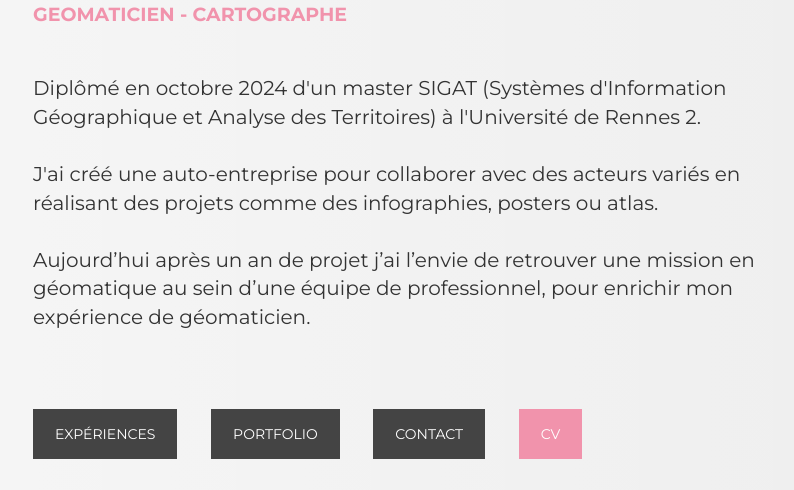
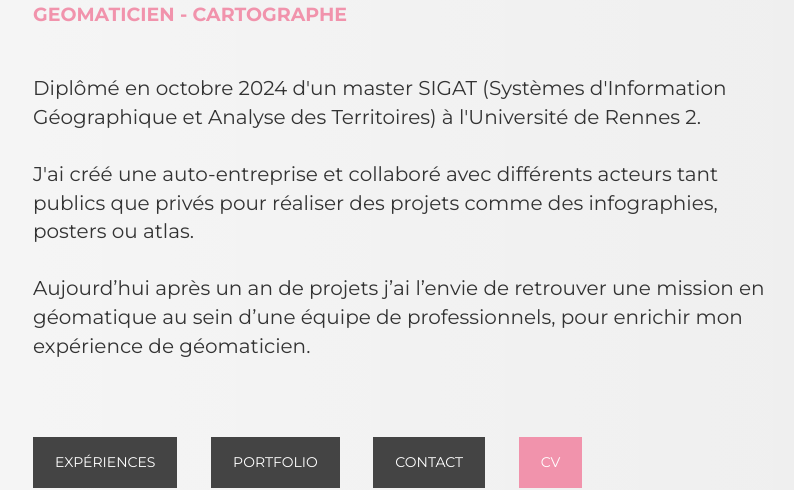
Before and after one commit to AntoineSoumet/PORTFOLIO0, a plain HTML site: page index.html in a window 1280 px wide. Shown: the part 310-800 px from the top of the page, without its empty margins (37-831 px from the left). Drawn offline with Linux system fonts and the light colour scheme.

Commit message:
Add files via upload

```diff
--- a/index.html
+++ b/index.html
@@ -47,12 +47,12 @@
               <h1>Antoine Soumet</h1>
               <h5>Geomaticien - Cartographe</h5>
 
-              <p2><br>Diplômé en octobre 2024 d'un master SIGAT (Systèmes d'Information Géographique et Analyse des Territoires) à l'Université de Rennes 2.<br><br> J'ai créé une auto-entreprise pour collaborer avec des acteurs variés en réalisant des projets comme des infographies, posters ou atlas.<br><br> Aujourd’hui après un an de projet j’ai l’envie de retrouver une mission en géomatique au sein d’une équipe de professionnel, pour enrichir mon expérience de géomaticien.<br><br><br></p2>
+              <p2><br>Diplômé en octobre 2024 d'un master SIGAT (Systèmes d'Information Géographique et Analyse des Territoires) à l'Université de Rennes 2.<br><br> J'ai créé une auto-entreprise et collaboré avec différents acteurs tant publics que privés pour réaliser des projets comme des infographies, posters ou atlas.<br><br> Aujourd’hui après un an de projets j’ai l’envie de retrouver une mission en géomatique au sein d’une équipe de professionnels, pour enrichir mon expérience de géomaticien.<br><br><br></p2>
 
               <a href="#expinde" class="btn btn-custom btn-lg page-scroll">Expériences</a>
               <a href="#portfolio" class="btn btn-custom btn-lg page-scroll">Portfolio</a>
               <a href="#contact" class="btn btn-custom btn-lg page-scroll">Contact</a>
-              <a href="img/CV_SoumetAntoine_PORTFOLIO.png" class="btn btn-custom2 btn-lg" target="_blank">CV</a> </div>
+              <a href="img/CV_SoumetAntoine.png" class="btn btn-custom2 btn-lg" target="_blank">CV</a> </div>
           </div>
         </div>
       </div>
```
